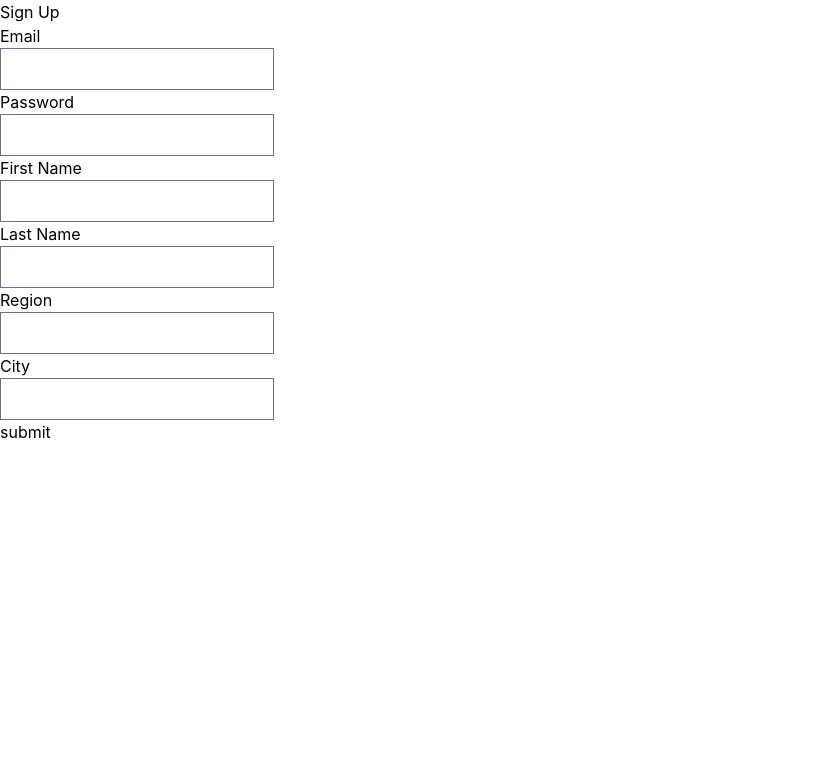
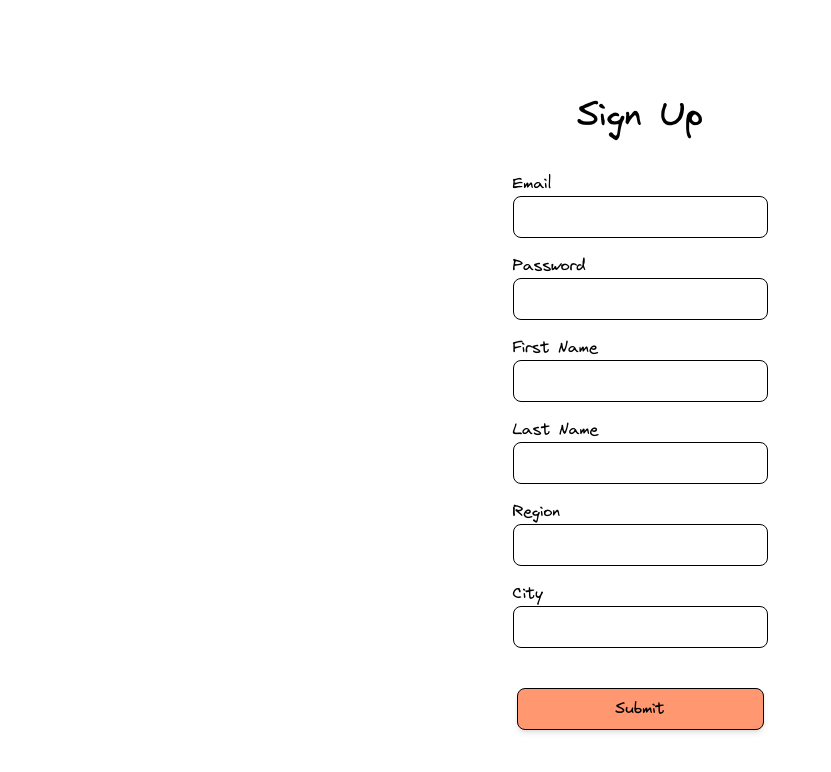
Before and after one commit to Nosewall/Waddle, a Next.js app in the folder src/: page /signup in a window 1280 px wide. Shown: the top 772 px of the page, without its empty margins (0-831 px from the left). Built offline with nearby package versions, Linux system fonts and the light colour scheme.

Commit message:
Style signup

```diff
--- a/src/pages/signup.tsx
+++ b/src/pages/signup.tsx
@@ -53,17 +53,21 @@ const Signup = () => {
     };
 
     return (
-        <form className={'signup'} onSubmit={handleSubmit}>
-            <div>
-                <h1>Sign Up</h1>
-            </div>
+        <div className="flex flex-col items-center background-image p-20">
+            <h1 className='text-center font-fun text-4xl my-4'>Sign Up</h1>
+
+
+            <form className='signup my-5' onSubmit={handleSubmit}>
                 <label>
-                <p>Email</p>
-                <input type={'email'} name={'email'} onChange={handleChange} />
+                    <p className="font-fun">Email</p>
+                    <input
+                        className="font-business input"
+                        type={'email'} name={'email'} onChange={handleChange} />
                 </label>
                 <label>
-                <p>Password</p>
+                    <p className="font-fun">Password</p>
                     <input
+                        className="font-business input"
                         type={'password'}
                         name={'password'}
                         onChange={handleChange}
@@ -71,16 +75,18 @@ const Signup = () => {
                 </label>
                 <div>
                     <label>
-                    <p>First Name</p>
+                        <p className="font-fun">First Name</p>
                         <input
+                            className="font-business input"
                             type={'text'}
                             name={'firstName'}
                             onChange={handleChange}
                         />
                     </label>
                     <label>
-                    <p>Last Name</p>
+                        <p className="font-fun">Last Name</p>
                         <input
+                            className="font-business input"
                             type={'text'}
                             name={'lastName'}
                             onChange={handleChange}
@@ -88,17 +94,18 @@ const Signup = () => {
                     </label>
                 </div>
                 <label>
-                <p>Region</p>
-                <input type={'text'} name={'region'} onChange={handleChange} />
+                    <p className="font-fun">Region</p>
+                    <input className="font-business input" type={'text'} name={'region'} onChange={handleChange} />
                 </label>
                 <label>
-                <p>City</p>
-                <input type={'text'} name={'city'} onChange={handleChange} />
+                    <p className="font-fun">City</p>
+                    <input className="font-business input" type={'text'} name={'city'} onChange={handleChange} />
                 </label>
-            <div className={'submit'}>
-                <button type={'submit'}>submit</button>
+                <div className='submit flex flex-col my-5'>
+                    <button className="bg-pastelTangerine hover:bg-orange-500 scopeFilterButtons font-fun" type={'submit'}>Submit</button>
                 </div>
             </form>
+        </div>
     );
 };
 
```
Lines whose indentation alone changed are shown as unchanged.
